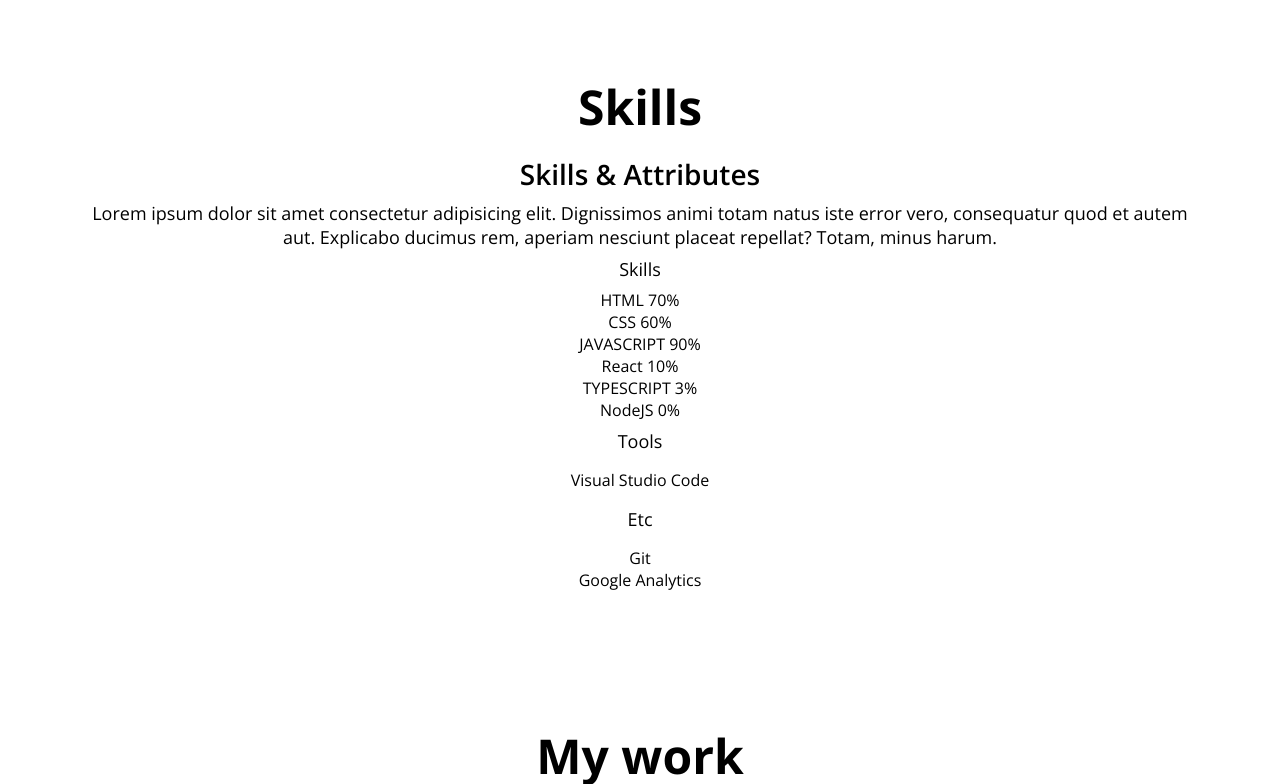
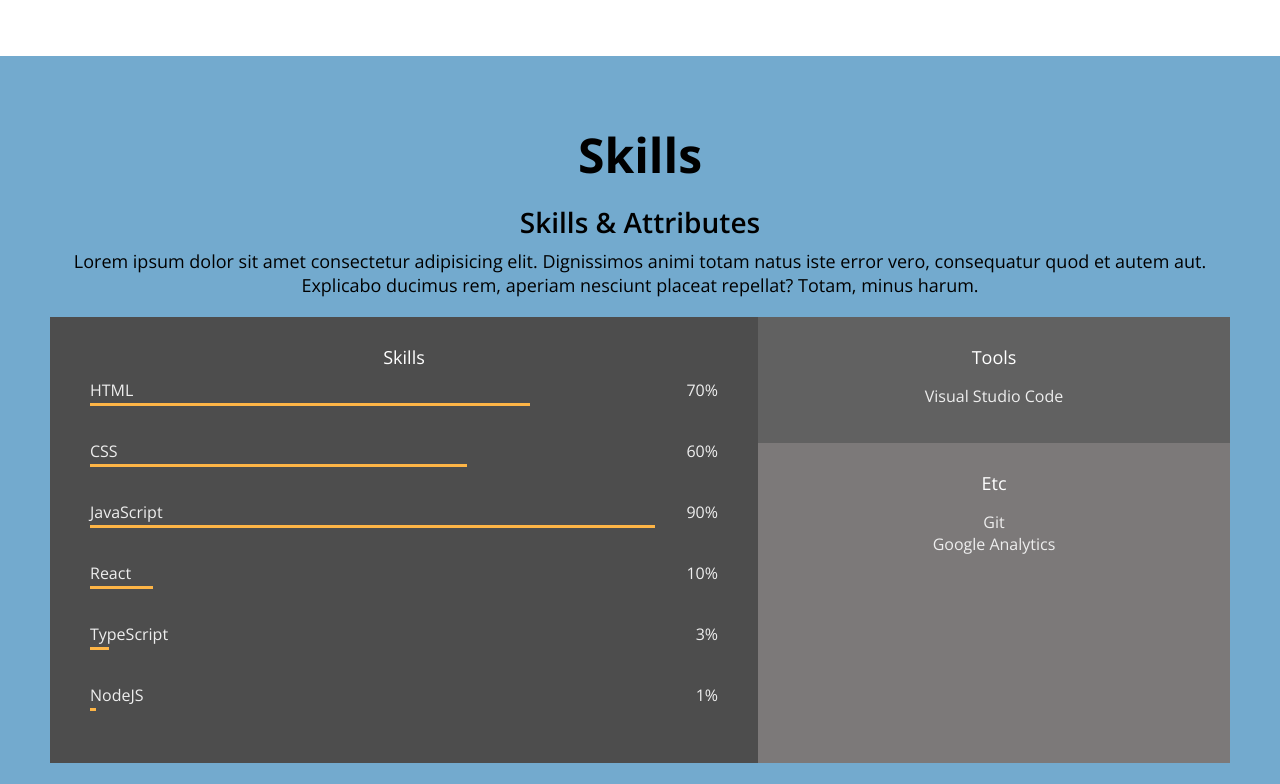
Before and after one commit to bbyik-k/portfolio-website, a plain HTML site: page index.html in a window 1280 px wide. Shown: the part 1507-2291 px from the top of the page. Drawn offline with nearby package versions, Linux system fonts and the light colour scheme.

Commit message:
Add Css to skill

```diff
--- a/index.html
+++ b/index.html
@@ -43,7 +43,7 @@
   </section>
 
   <!-- About -->
-  <section id="about" class="section">
+  <section id="about" class="section section__container">
     <h1>About me</h1>
     <p>Lorem ipsum, dolor sit amet consectetur adipisicing elit. Beatae molestiae dolorem delectus esse quis a
       reiciendis dicta adipisci culpa facilis aspernatur facere praesentium explicabo labore, dolor reprehenderit!
@@ -98,82 +98,84 @@
   </section>
   <!-- Skills -->
   <section id="skills" class="section">
+    <div class="section__container">
       <h1>Skills</h1>
       <h2>Skills & Attributes</h2>
       <p>Lorem ipsum dolor sit amet consectetur adipisicing elit. Dignissimos animi totam natus iste error vero,
         consequatur quod et autem aut. Explicabo ducimus rem, aperiam nesciunt placeat repellat? Totam, minus harum.</p>
       <div class="skillset">
-      <div class="skillset_left">
-        <h3 class="skillset_title">Skills</h3>
+        <div class="skillset__left">
+          <h3 class="skillset__title">Skills</h3>
           <div class="skill">
-          <div class="skill_description">
+            <div class="skill__description">
               <span>HTML</span>
               <span>70%</span>
             </div>
-          <div class="skill__bar">
-            <div class="skill_value"></div>
+            <div class="skill__bar" style="width: 70%;">
+              <div class="skill__value"></div>
             </div>
           </div>
           <div class="skill">
-          <div class="skill_description">
+            <div class="skill__description">
               <span>CSS</span>
               <span>60%</span>
             </div>
-          <div class="skill__bar">
-            <div class="skill_value"></div>
+            <div class="skill__bar" style="width: 60%;">
+              <div class="skill__value"></div>
             </div>
           </div>
           <div class="skill">
-          <div class="skill_description">
-            <span>JAVASCRIPT</span>
+            <div class="skill__description">
+              <span>JavaScript</span>
               <span>90%</span>
             </div>
-          <div class="skill__bar">
-            <div class="skill_value"></div>
+            <div class="skill__bar" style="width: 90%;">
+              <div class="skill__value"></div>
             </div>
           </div>
           <div class="skill">
-          <div class="skill_description">
+            <div class="skill__description">
               <span>React</span>
               <span>10%</span>
             </div>
-          <div class="skill__bar">
-            <div class="skill_value"></div>
+            <div class="skill__bar" style="width: 10%;">
+              <div class="skill__value"></div>
             </div>
           </div>
           <div class="skill">
-          <div class="skill_description">
-            <span>TYPESCRIPT</span>
+            <div class="skill__description">
+              <span>TypeScript</span>
               <span>3%</span>
             </div>
-          <div class="skill__bar">
-            <div class="skill_value"></div>
+            <div class="skill__bar" style="width: 3%;">
+              <div class="skill__value"></div>
             </div>
           </div>
           <div class="skill">
-          <div class="skill_description">
+            <div class="skill__description">
               <span>NodeJS</span>
-            <span>0%</span>
+              <span>1%</span>
             </div>
-          <div class="skill__bar">
-            <div class="skill_value"></div>
+            <div class="skill__bar" style="width: 1%;">
+              <div class="skill__value"></div>
             </div>
           </div>
         </div>
 
-      <div class="skillset_right">
+        <div class="skillset__right">
           <div class="tools">
-          <h3 class="skillset_title">Tools</h3>
+            <h3 class="skillset__title">Tools</h3>
             <ul class="tools__list">
               <li><span>Visual Studio Code</span></li>
             </ul>
           </div>
           <div class="etc">
-          <h3 class="skillset_title">Etc</h3>
+            <h3 class="skillset__title">Etc</h3>
             <ul class="etc__list">
               <li><span>Git</span></li>
               <li><span>Google Analytics</span></li>
             </ul>
+          </div>
         </div>
       </div>
     </div>
--- a/style.css
+++ b/style.css
@@ -163,6 +163,10 @@ p {
 .section{
   padding: 50px;
   text-align: center;
+  margin: auto;
+}
+
+.section__container{
   max-width: 1200px;
   margin: auto;
 }
@@ -202,9 +206,22 @@ p {
   font-size: var(--font-small);
 }
 
+
+.job p{
+  transition: all var(--animaion-duration) ease;
+}
+
+.job:hover p{
+  background-color: var(--color-dark-blue);
+}
+
 .job{
   display: flex;
   align-items: center;
+  padding: 5px 15px;
+  margin: 6px 0;
+  background-color: var(--color-dark-white);
+  border-radius: var(--size-border-radius);
 }
 
 .job__logo {
@@ -217,7 +234,7 @@ p {
 }
 
 .job__name, .job__period{
-  color: var(--color-light-grey);
+  color: var(--color-white);
 }
 
 .job__name{
@@ -227,3 +244,62 @@ p {
 .job__period{
   font-size: var(--font-micro);
 }
+
+/* Skill */
+#skills{
+  background-color: var(--color-blue);
+}
+
+.skillset{
+  display: flex;
+  background-color: var(--color-light-grey);
+  color: var(--color-light-white);
+  margin: 20px 0;
+}
+
+.skillset__title{
+  color: var(--color-white);
+}
+
+.skillset__left{
+ flex-basis: 60%;
+ background-color: var(--color-dark-grey);
+ padding: 20px 40px;
+}
+
+.skill__description{
+  display: flex;
+  justify-content: space-between;
+}
+
+.skill__description span{
+  margin: 2px 0;
+}
+
+.skill{
+  margin-bottom: 32px;
+}
+
+.skill__bar {
+  width: 100%;
+  height: 3px;
+  background-color: var(--color-grey);
+}
+
+.skill__value{
+  height: 3px;
+  background-color: var(--color-orange);
+}
+
+.skillset__right{
+  flex-basis: 40%;
+}
+
+.tools{
+  background-color:var(--color-grey);
+}
+
+.tools,
+.etc{
+  padding: 20px;
+}
```
Lines whose indentation alone changed are shown as unchanged.
